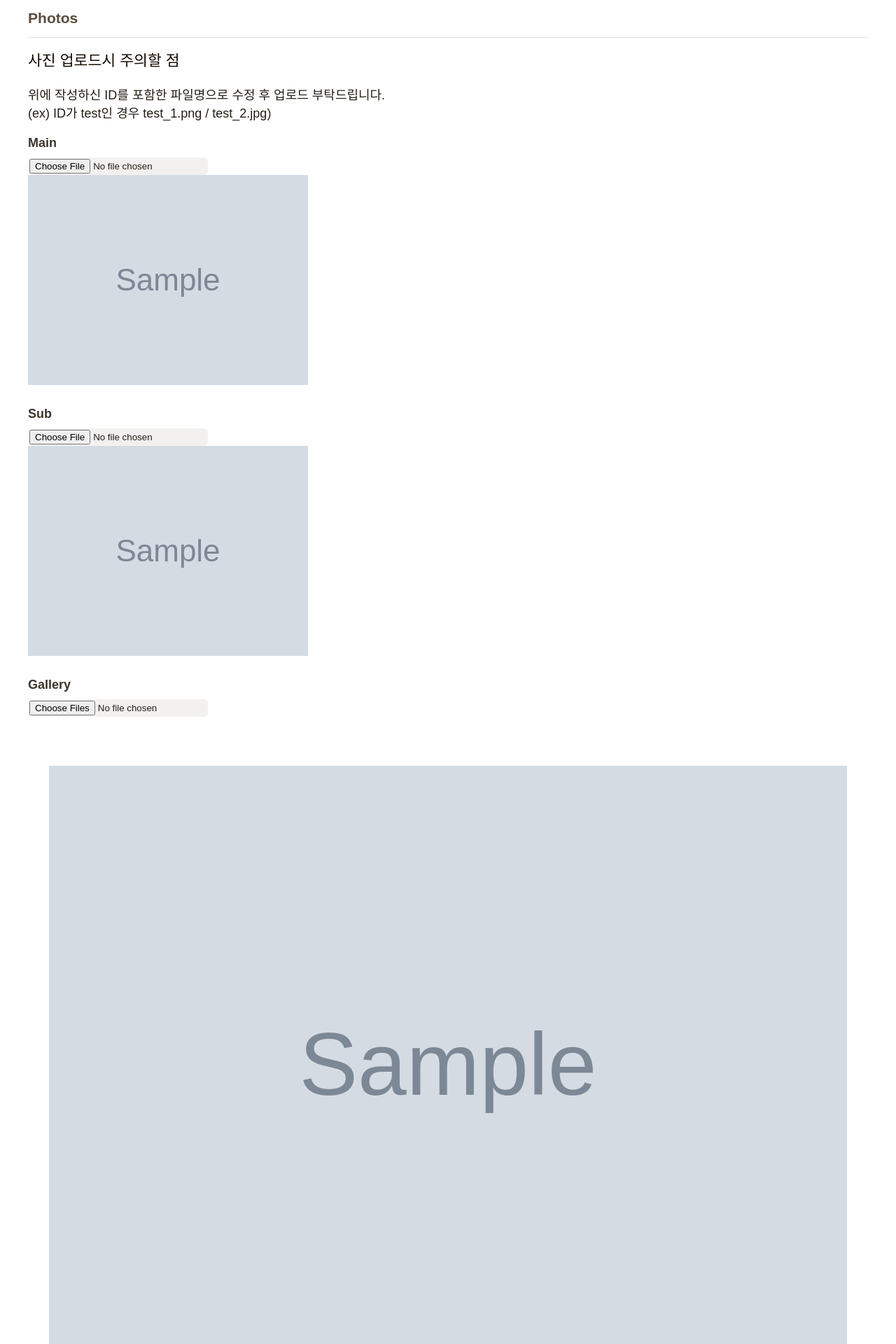
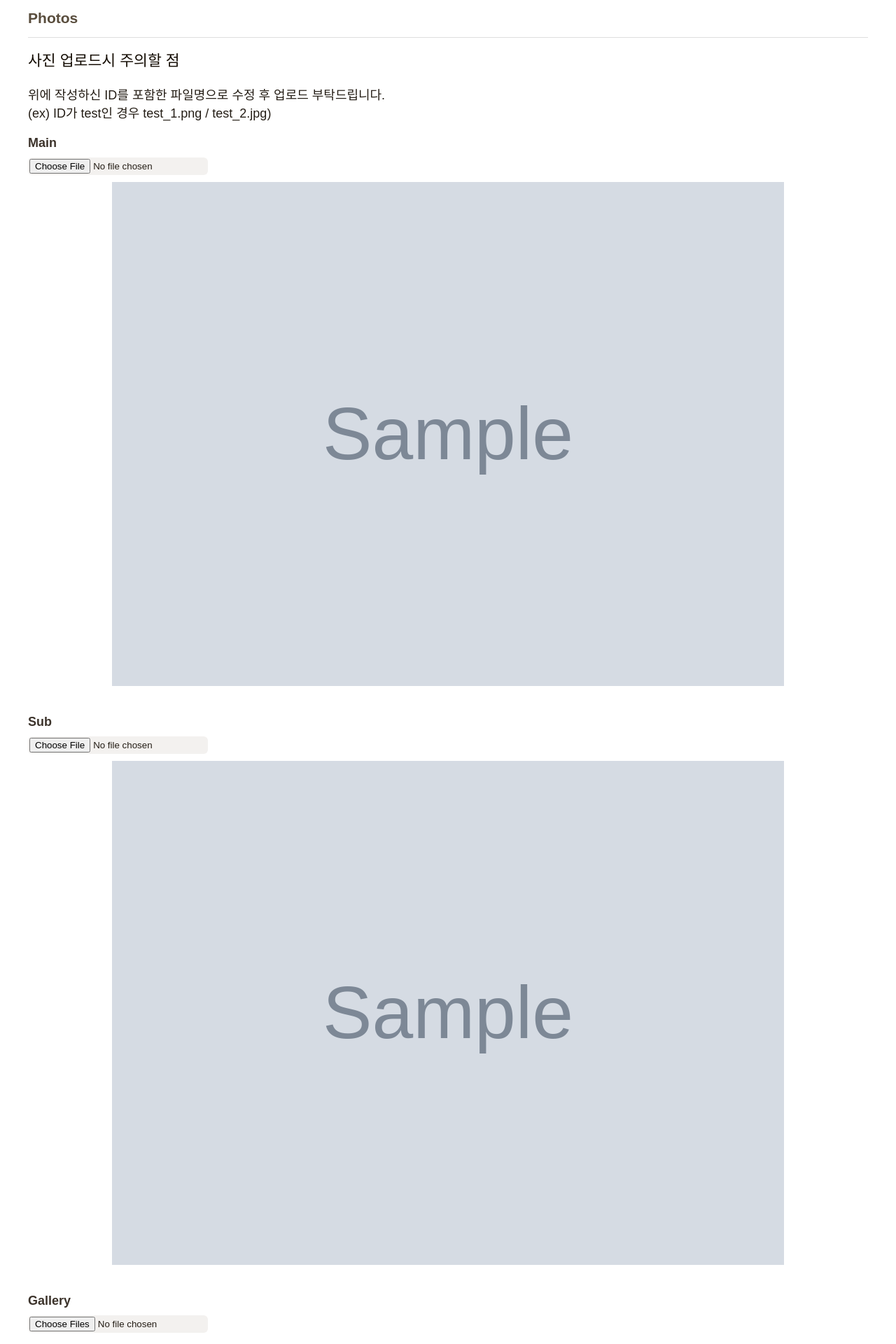
Before and after one commit to Kwonsofia/django-invitation, a Django app: template main/templates/main/admin/mypage.html in a window 1280 px wide. Shown: the part 1758-3678 px from the top of the page at 70% size. Run offline with Django 3.2, Linux system fonts and the light colour scheme; the template is opened without the code that fills it: most values are stand-ins (such as "Sample title", 1, 10 or a date in 2020); grey boxes marked "Sample" are stand-in pictures; some libraries are stand-ins or nearby versions; some web fonts are replaced.

Commit message:
MOD: main, sub image style add

```diff
--- a/static/admin_style.css
+++ b/static/admin_style.css
@@ -182,16 +182,24 @@ hr {
     background-color: #dedede;
 }
 
-#photos {
-    margin-bottom: 40px;
-}
-
 #mypage-form>div>table>tr>td>input {
     padding-left: 5px;
 }
 
 
 /* Gallery */
+#mainImage,
+#subImage {
+    /* margin: 10% 0; */
+    text-align: center;
+}
+
+#mainImage>img,
+#subImage>img {
+    width: 80%;
+    margin: 10px 0;
+}
+
 #slide {
     /* layout */
     display: flex;
@@ -208,7 +216,9 @@ hr {
 
     /* slide drag를 위해 DOM요소가 드래그로 선택되는것을 방지 */
     user-select: none;
-    margin: 10px 0;
+    /* margin: 10px 0; */
+
+    text-align: center;
 }
 
 .slide_item {
@@ -232,7 +242,7 @@ hr {
 }
 
 .slide_item>img {
-    width: 95%;
+    width: 80%;
 }
 
 .slide_button {
```
